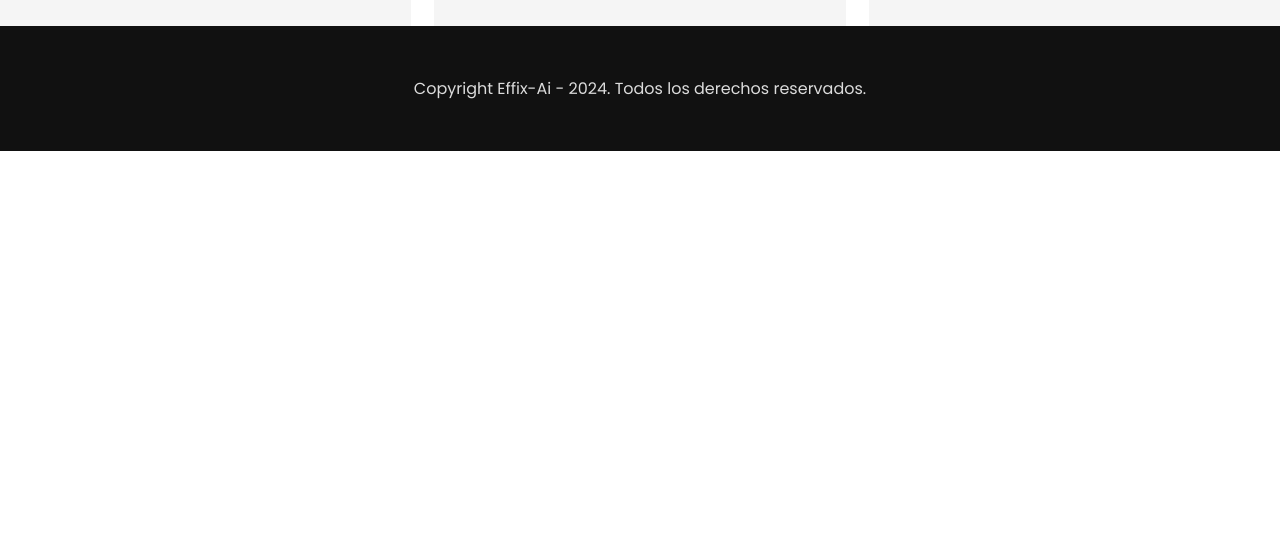
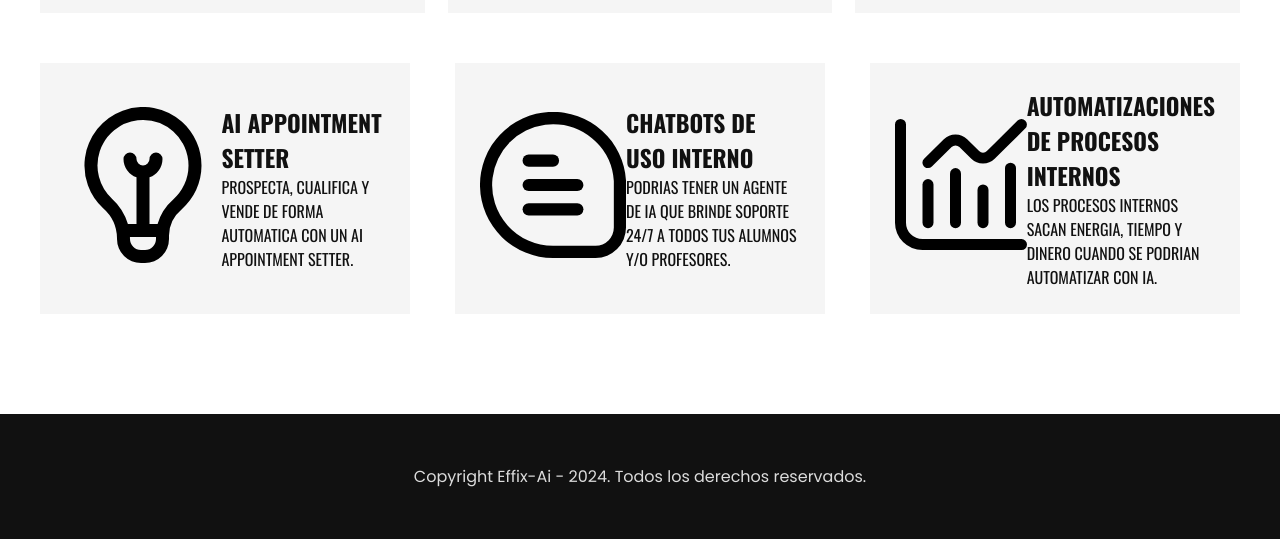
Before and after one commit to FedericoPriore/Effix-Ai, a website built with Vite: page index.html in a window 1280 px wide. Shown: the part 874-1413 px from the top of the page. Before the commit the page ends 1025 px from the top, so only its background shows below. Built offline with nearby package versions, Linux system fonts and the light colour scheme.

Commit message:
segundo cambio

```diff
--- a/index.html
+++ b/index.html
@@ -71,6 +71,41 @@
 </div>
     </section>
 
+    <section class="icons container">
+
+      <div class="icon-1">
+        <div class="icon-img">
+          <img src="/images/bulbo.svg" alt="">
+        </div>
+          <div class="icon-txt">
+            <h3>Ai Appointment Setter</h3>
+            <p>Prospecta, Cualifica y Vende de forma automatica con un AI Appointment Setter.</p>
+        </div>
+      </div>
+
+      <div class="icon-1">
+        <div class="icon-img">
+          <img src="/images/comentario.svg" alt="">
+        </div>
+          <div class="icon-txt">
+            <h3>Chatbots de uso interno</h3>
+            <p>Podrias tener un agente de IA que brinde soporte 24/7 a todos tus alumnos y/o profesores.</p>
+        </div>
+      </div>
+
+      <div class="icon-1">
+        <div class="icon-img">
+          <img src="/images/grafico-histograma.svg" alt="">
+        </div>
+          <div class="icon-txt">
+            <h3>Automatizaciones de Procesos Internos</h3>
+            <p>Los procesos internos sacan energia, tiempo y dinero cuando se podrian automatizar con IA.</p>
+        </div>
+      </div>
+
+
+    </section>
+
       <footer class="footer">
 
         <div class="footer-content container">
--- a/style.css
+++ b/style.css
@@ -23,7 +23,7 @@
     }
 
     .container {
-      max-width: 1800px;
+      max-width: 1200px;
       margin: 0 auto;
     }
 
@@ -141,7 +141,8 @@
     }
 
     .header-txt h1 {
-      font-size: 80px;
+      padding: 45px;
+      font-size: 70px;
       text-transform: uppercase;
       line-height: 1;
       color: #111111;
@@ -321,10 +322,10 @@
 }
 
 .footer {
+  display: flex;
+  justify-content: center;
   padding: 50px 0;
   color: #dcdcdc;
-  display: flex;
-  justify-content: center;
   background-color: #111111;
 
 }
```
Also changed, not shown: public/images/bulbo.svg (added), public/images/comentario.svg (added), public/images/grafico-histograma.svg (added).
